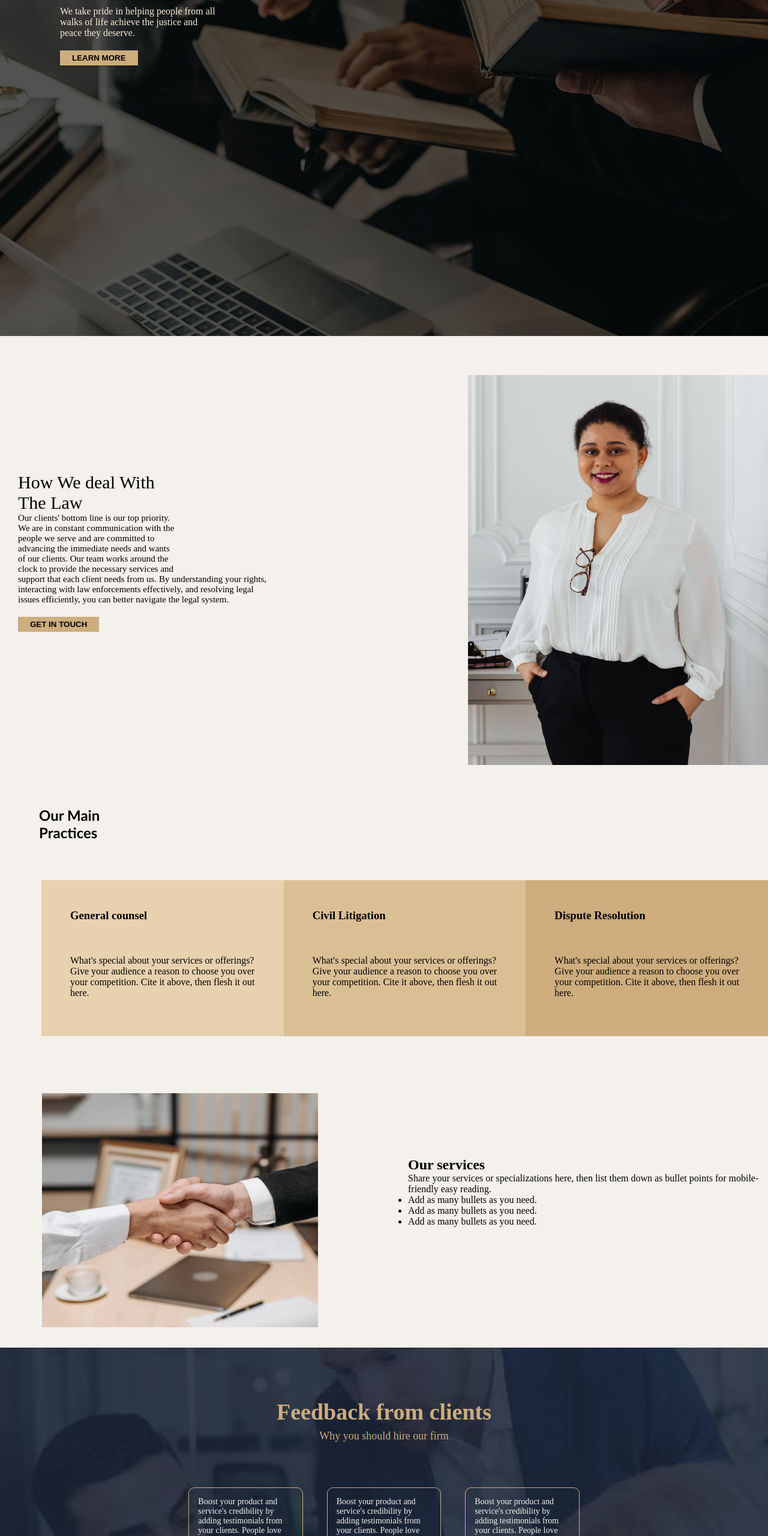
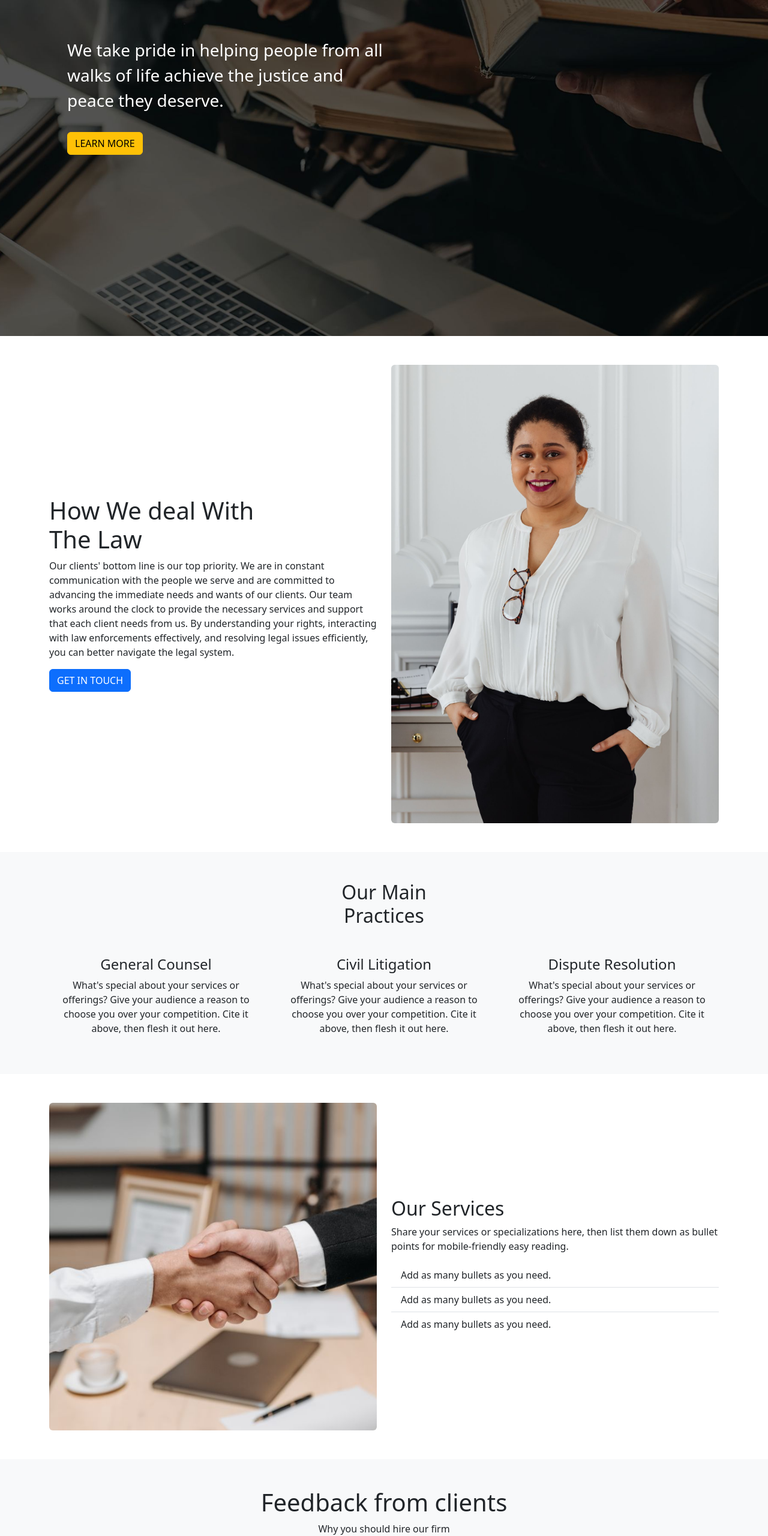
Before and after one commit to Modella-70/Anyanime, a plain HTML site: page index.html in a window 1280 px wide. Shown: the part 240-2800 px from the top of the page at 60% size. Drawn offline with nearby package versions, Linux system fonts and the light colour scheme.

Commit message:
Update index.html

```diff
--- a/index.html
+++ b/index.html
@@ -1,128 +1,160 @@
 <!DOCTYPE html>
 <html lang="en">
 <head>
-    <meta charset="UTF-8">
-    <meta name="viewport" content="width=device-width, initial-scale=1.0">
+  <meta charset="UTF-8" />
+  <meta name="viewport" content="width=device-width, initial-scale=1.0"/>
   <title>ByronLaw</title>
-    <link rel="stylesheet" href="styles.css">
+
+
+  <!-- Bootstrap CSS -->
+  <link href="https://cdn.jsdelivr.net/npm/bootstrap@5.3.2/dist/css/bootstrap.min.css" rel="stylesheet"/>
+  <!-- Font Awesome for icons (optional) -->
+  <link href="https://cdnjs.cloudflare.com/ajax/libs/font-awesome/6.5.0/css/all.min.css" rel="stylesheet"/>
 </head>
+<style>
+.hero{
+    background-image: url(byron01.jpg);
+    background-size: cover;
+    height: 100vh;
+    background-position: center;
+}
+.hero{
+    color: antiquewhite;
+    text-align: left;
+    justify-content: left;
+    padding: 250px;
+    justify-items: left;
+    padding-left: 100px;
+}
+</style>
 <body>
-    <!-- Hero Page-->
-    <div class="hero">
-        <p class="hero-p">We take pride in helping people from all <br> walks of life achieve the justice and <br> peace they deserve.</p>
-        <button class="btn">LEARN MORE</button>
-    </div>
 
-    <!-- Page 1 -->
-    <div class="row">
-        <div class="cards">
-            <h1 class="row-content">How We deal With <br> The Law</h1>
-            <p class="row-p">Our clients' bottom line is our top priority. <br>We are in constant communication with the <br> people we serve and are committed to <br>advancing the immediate needs and wants <br> of our clients. Our team works around the <br>clock to provide the necessary services and <br> support that each client needs from us.
-            By understanding your rights, interacting with law enforcements effectively, and resolving legal issues efficiently, you can better navigate the legal system.</p>
-            <button class="btn">GET IN TOUCH</button>
-        </div>
-        <div>
-     <img class="cardimg" src="byron2.jpg" alt="">
-        </div>
-    </div>
-
-    <!-- Page 2 -->
-    <section class="section">
-        <h2 class="main">Our Main <br>Practices</h2>
-
-    <div class="flex">
-         <div class="flex1">
-            <h3 class="flex-1">General counsel</h3>
-            <p class="general">What's special about your services or offerings? Give your audience a reason to choose you over your competition. Cite it above, then flesh it out here.</p>
-        </div>
-        <div class="flex2">
-            <h3 class="flex-2">Civil Litigation</h3>
-            <p class="civil">What's special about your services or offerings? Give your audience a reason to choose you over your competition. Cite it above, then flesh it out here.</p>
-        </div>
-        <div class="flex3">
-            <h3 class="flex-3">Dispute Resolution</h3>
-            <p class="dispute">What's special about your services or offerings? Give your audience a reason to choose you over your competition. Cite it above, then flesh it out here.</p>
-        </div>
-
+  <!-- Hero Section -->
+  <section class="hero  text-white d-flex flex-column justify-content-center align-items-center vh-100 hero">
+    <div class="container">
+      <p class="fs-3">We take pride in helping people from all <br> walks of life achieve the justice and <br> peace they deserve.</p>
+      <button class="btn btn-warning mt-3">LEARN MORE</button>
     </div>
   </section>
 
-<!-- Page 3 -->
-<section class="section2">
-    <div class="row2">
-        <div class="cards2">
-            <div>
-                <img class="cardimg2" src="byron3.jpg" alt="image 3">
+  <!-- Page 1 -->
+  <section class="container py-5">
+    <div class="row align-items-center">
+      <div class="col-md-6">
+        <h1>How We deal With <br> The Law</h1>
+        <p>Our clients' bottom line is our top priority. We are in constant communication with the people we serve and are committed to advancing the immediate needs and wants of our clients. Our team works around the clock to provide the necessary services and support that each client needs from us. By understanding your rights, interacting with law enforcements effectively, and resolving legal issues efficiently, you can better navigate the legal system.</p>
+        <button class="btn btn-primary">GET IN TOUCH</button>
       </div>
-
-        </div>
-        <div class="bulletitem">
-            <h2 class="bullet">Our services</h2>
-            <p class="bullet-p">Share your services or specializations here, then list them down as bullet points for mobile-friendly easy reading.</p>
-            <ul class="list">
-            <li><p>Add as many bullets as you need.</p></li>
-            <li><p>Add as many bullets as you need.</p></li>
-            <li><p>Add as many bullets as you need.</p></li>
-            </ul>
+      <div class="col-md-6 text-center">
+        <img src="byron2.jpg" class="img-fluid rounded" alt="Law image">
       </div>
     </div>
   </section>
 
-<!-- Page 4 -->
-<section class="hire ">
-        <div class="hirediv">
-            <div class="hired">
-                <h1 class="hireh1">Feedback from clients</h1>
-                <p class="hirep">Why you should hire our firm</p>
+  <!-- Page 2: Practices -->
+  <section class="py-5 bg-light">
+    <div class="container text-center">
+      <h2 class="mb-5">Our Main <br> Practices</h2>
+      <div class="row g-4">
+        <div class="col-md-4">
+          <h4>General Counsel</h4>
+          <p>What's special about your services or offerings? Give your audience a reason to choose you over your competition. Cite it above, then flesh it out here.</p>
         </div>
-    <div class="boost">
-        <div class="testbox">
-            <p>Boost your product and <br>service's credibility by <br>adding testimonials from <br>your clients. People love <br>recommendations so <br>feedback from others <br>who've tried it is
-                invaluable.
-            </p>
-            <p class="name">- Hannah Morales</p>
-
+        <div class="col-md-4">
+          <h4>Civil Litigation</h4>
+          <p>What's special about your services or offerings? Give your audience a reason to choose you over your competition. Cite it above, then flesh it out here.</p>
         </div>
-        <div class="testbox">
-            <p>Boost your product and <br>service's credibility by <br>adding testimonials from <br>your clients. People love <br>recommendations so <br>feedback from others <br>who've tried it is
-                invaluable.</p>
-                <p class="name">- Teddy Yugui</p>
-        </div>
-        <div class="testbox">
-            <p>Boost your product and <br>service's credibility by <br>adding testimonials from <br>your clients. People love <br>recommendations so <br>feedback from others <br>who've tried it is
-                invaluable.</p>
-                <p class="name">-Lorna Alvarado </p>
+        <div class="col-md-4">
+          <h4>Dispute Resolution</h4>
+          <p>What's special about your services or offerings? Give your audience a reason to choose you over your competition. Cite it above, then flesh it out here.</p>
         </div>
       </div>
     </div>
   </section>
 
-<!-- Contact Info (Page 5) -->
-<section class="info">
-    <div>
-        <h1 class="contact1">Contact Us</h1>
+  <!-- Page 3: Services -->
+  <section class="py-5">
+    <div class="container">
+      <div class="row align-items-center">
+        <div class="col-md-6 mb-4 mb-md-0">
+          <img src="byron3.jpg" class="img-fluid rounded" alt="Services">
+        </div>
+        <div class="col-md-6">
+          <h2>Our Services</h2>
+          <p>Share your services or specializations here, then list them down as bullet points for mobile-friendly easy reading.</p>
+          <ul class="list-group list-group-flush">
+            <li class="list-group-item">Add as many bullets as you need.</li>
+            <li class="list-group-item">Add as many bullets as you need.</li>
+            <li class="list-group-item">Add as many bullets as you need.</li>
+          </ul>
+        </div>
+      </div>
+    </div>
+  </section>
+
+  <!-- Page 4: Testimonials -->
+  <section class="py-5 bg-light">
+    <div class="container text-center">
+      <h1>Feedback from clients</h1>
+      <p class="mb-5">Why you should hire our firm</p>
+      <div class="row g-4">
+        <div class="col-md-4">
+          <div class="border p-4 rounded shadow-sm">
+            <p>Boost your product and service's credibility by adding testimonials from your clients. People love recommendations so feedback from others who've tried it is invaluable.</p>
+            <p class="fw-bold">- Hannah Morales</p>
+          </div>
+        </div>
+        <div class="col-md-4">
+          <div class="border p-4 rounded shadow-sm">
+            <p>Boost your product and service's credibility by adding testimonials from your clients. People love recommendations so feedback from others who've tried it is invaluable.</p>
+            <p class="fw-bold">- Teddy Yugui</p>
+          </div>
+        </div>
+        <div class="col-md-4">
+          <div class="border p-4 rounded shadow-sm">
+            <p>Boost your product and service's credibility by adding testimonials from your clients. People love recommendations so feedback from others who've tried it is invaluable.</p>
+            <p class="fw-bold">- Lorna Alvarado</p>
+          </div>
+        </div>
+      </div>
+    </div>
+  </section>
+
+  <!-- Contact Info -->
+  <section class="py-5">
+    <div class="container">
+      <div class="row text-center text-md-start">
+        <div class="col-md-4 mb-4">
+          <h4>Contact Us</h4>
           <address>
             123 Anywhere St. <br>
             Any City, ST 12345
           </address>
-<a href="(123) 456-7890">(123) 456-7890</a><br>
-<a href="hello@reallygreatsite.com">hello@reallygreatsite.com</a>
+          <p><a href="tel:1234567890">(123) 456-7890</a></p>
+          <p><a href="mailto:hello@reallygreatsite.com">hello@reallygreatsite.com</a></p>
         </div>
-        <h1 class="contact1">Office Hours</h1>
-        <p class="days">Monday to Friday</p><br>
-        <p>9:00 am to 6:00 pm</p>
-
-    <p class="days">Saturday</p><br>
-    <p>9:00 am to 12 noon</p>
-    <p class="days">closed on Sundays</p>
+        <div class="col-md-4 mb-4">
+          <h4>Office Hours</h4>
+          <p><strong>Monday - Friday:</strong> 9:00 AM - 6:00 PM</p>
+          <p><strong>Saturday:</strong> 9:00 AM - 12 Noon</p>
+          <p><strong>Sunday:</strong> Closed</p>
         </div>
-    <div>
-        <h1 class="hours">Follow Us Online</h1>
-        <p>This is an accessible workplace. Persons with <br>disabilities are welcome to apply. </p>
+        <div class="col-md-4">
+          <h4>Follow Us Online</h4>
+          <p>This is an accessible workplace. Persons with disabilities are welcome to apply.</p>
+        </div>
+      </div>
     </div>
   </section>
 
+  <!-- Footer -->
+  <footer class="bg-dark text-white text-center py-3">
+    <div class="container">
+      &copy; 2025 ByronLaw. All rights reserved.
+    </div>
+  </footer>
 
-
+  <!-- Bootstrap JS (Optional) -->
+  <script src="https://cdn.jsdelivr.net/npm/bootstrap@5.3.2/dist/js/bootstrap.bundle.min.js"></script>
 </body>
 </html>
```
Lines whose indentation alone changed are shown as unchanged.
